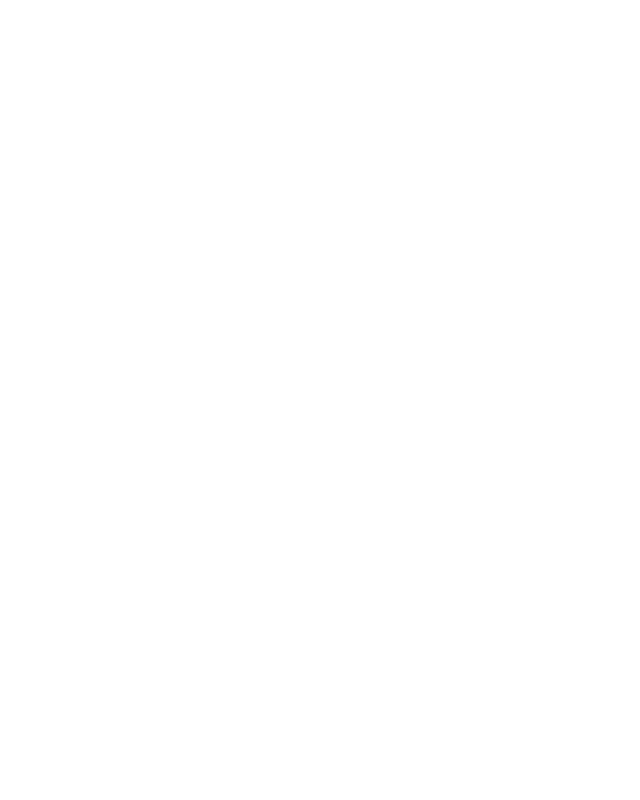
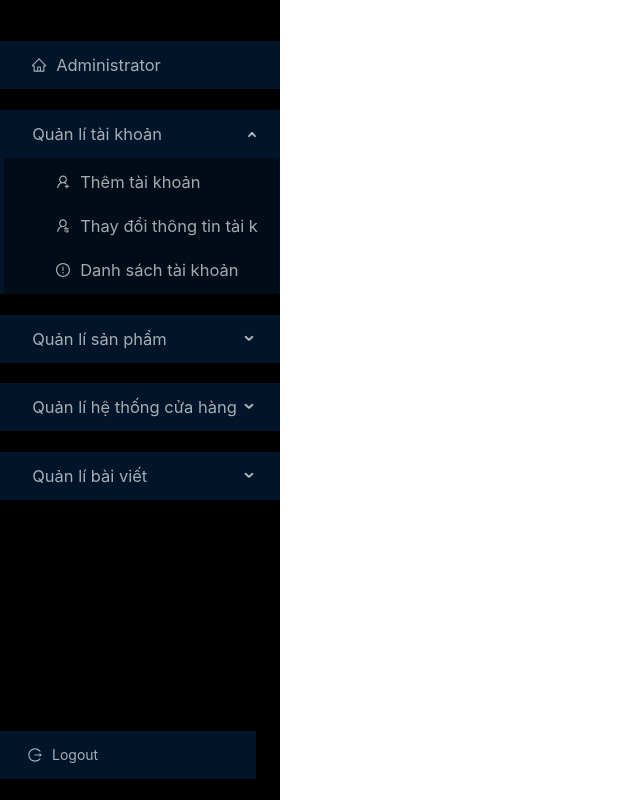
Before and after one commit to HoangQuangKy/ANNA, a React (Vite) app: page /admin in a window 1280 px wide. Before the commit this address had no page. Shown: the whole page, without its empty margins (0-640 px from the left). Built offline with nearby package versions, Linux system fonts and the light colour scheme.

Commit message:
admin page

```diff
--- a/package.json
+++ b/package.json
@@ -13,6 +13,9 @@
     "@react-google-maps/api": "^2.19.2",
     "@react-leaflet/core": "^2.1.0",
     "@reduxjs/toolkit": "^2.0.1",
+    "ant": "^0.2.0",
+    "ant-design": "^1.0.0",
+    "antd": "^5.12.6",
     "axios": "^1.6.3",
     "leaflet": "^1.9.4",
     "react": "^18.2.0",
--- /dev/null
+++ b/src/components/Admin/AdminPage.jsx
@@ -0,0 +1,115 @@
+import React from 'react'
+import CreateUser from './CreateUser';
+import { Routes, Route, Link, useLocation } from 'react-router-dom';
+import { Menu } from 'antd'
+import {
+    UserOutlined,
+    HomeOutlined,
+    VideoCameraOutlined,
+    UserAddOutlined,
+    UserSwitchOutlined,
+    ExclamationCircleOutlined,
+    VideoCameraAddOutlined,
+    SwitcherOutlined,
+    LogoutOutlined
+} from '@ant-design/icons';
+
+const items1 = [
+    { key: '2', label: 'Logout', icon: <LogoutOutlined /> }
+];
+
+const items = [
+    { key: '1', label: 'Administrator', icon: <HomeOutlined /> },
+    {
+        key: 'sub1',
+        label: 'Quản lí tài khoản',
+        icon: <UserOutlined />,
+        children: [
+            { key: '2', label: 'Thêm tài khoản', icon: <UserAddOutlined />, path: 'create_user' },
+            { key: '4', label: 'Thay đổi thông tin tài khoản', icon: <UserSwitchOutlined />, path: 'update_user' },
+            { key: '5', label: 'Danh sách tài khoản', icon: <ExclamationCircleOutlined />, path: 'manage_user' }
+        ]
+    },
+    {
+        key: 'sub2',
+        label: 'Quản lí sản phẩm',
+        icon: <VideoCameraOutlined />,
+        children: [
+            { key: '6', label: 'Thêm sản phẩm mới', icon: <VideoCameraAddOutlined />, path: 'create_product' },
+            { key: '8', label: 'Thay đổi thông tin phim', icon: <SwitcherOutlined />, path: 'manage_product' }
+        ]
+    },
+    {
+        key: 'sub3',
+        label: 'Quản lí hệ thống cửa hàng',
+        icon: <VideoCameraOutlined />,
+        children: [
+            { key: '9', label: 'Thêm cửa hàng mới', icon: <VideoCameraAddOutlined />, path: 'create_store' },
+            { key: '10', label: 'Thông tin cửa hàng', icon: <SwitcherOutlined />, path: 'manage_store' },
+
+        ]
+    },
+    {
+        key: 'sub4',
+        label: 'Quản lí bài viết',
+        icon: <VideoCameraOutlined />,
+        children: [
+            { key: '11', label: 'Thêm bài viết mới', icon: <VideoCameraAddOutlined />, path: 'create_blog' },
+            { key: '12', label: 'Thông tin bài viết', icon: <SwitcherOutlined />, path: 'manage_blog' },
+
+        ]
+    }
+];
+
+function AdminPage() {
+    const location = useLocation();
+
+    return (
+        <div className='w-full h-[100vh] flex flex-row bg-white'>
+            <div className='w-[280px] h-[100vh] bg-black pt-5 flex flex-col pb-5 justify-between'>
+                <div>
+                    {items.map(item => (
+                        <Menu key={item.key} icon={item.icon} theme='dark' mode="inline" defaultOpenKeys={['sub1']} className='w-[280px] text-base flex px-1 mt-5'>
+                            {item.children ? (
+                                <Menu.SubMenu key={item.key} title={item.label} className='w-[275px]'>
+                                    {item.children.map(child => (
+                                        <Menu.Item key={child.key} icon={child.icon} className='w-[275px]' selected={location.pathname.includes(child.path)}>
+                                            {/* <Link to={`/admin/${child.path}`}>{child.label}</Link> */}
+                                            <div>{child.label}</div>
+                                        </Menu.Item>
+                                    ))}
+                                </Menu.SubMenu>
+                            ) : (
+                                <Menu.Item key={item.key} icon={item.icon} selected={location.pathname.includes(item.path)}>
+                                    {/* <Link to={`/admin/${item.path}`}>{item.label}</Link> */}
+                                    <div>{item.label}</div>
+                                </Menu.Item>
+                            )}
+                        </Menu>
+                    ))}
+                </div>
+                <Menu
+                    className='w-[256px]'
+                    mode='inline'
+                    theme='dark'
+                >
+                    {items1.map(item => (
+                        <Menu.Item key={item.key} icon={item.icon}>
+                            {item.label}
+                        </Menu.Item>
+                    ))}
+                </Menu>
+            </div>
+            {/* <Routes>
+                <Route path='create_film' element={<CreateUser />} />
+                <Route path='manage_film' />
+                <Route path={`editfilm/:_id`} />
+                <Route path='create_user'></Route>
+                <Route path={`update_user/:_id`}></Route>
+                <Route path='manage_user'></Route>
+            </Routes> */}
+        </div >
+    )
+}
+
+export default AdminPage
--- /dev/null
+++ b/src/components/Admin/CreateUser.jsx
@@ -0,0 +1,11 @@
+import React from 'react'
+
+function CreateUser() {
+    return (
+        <div className=' text-black'>
+            HEllo aeadsakdaskd
+        </div>
+    )
+}
+
+export default CreateUser
--- a/src/routers/index.jsx
+++ b/src/routers/index.jsx
@@ -3,6 +3,7 @@
 import Home from '../components/Home';
 import LogIn from '../components/Login';
 import Address from '../components/Address/Address';
+import AdminPage from '../components/Admin/AdminPage';
 
 function AppRouter() {
     return (
@@ -10,6 +11,7 @@
             <Route path='/' element={<Home />} />
             <Route path='/login' element={<LogIn />} />
             <Route path='/hệ-thống-cửa-hàng' element={<Address />}></Route>
+            <Route path='/admin' element={<AdminPage />}></Route>
         </Routes>
     );
 }
```
Also changed, not shown: 1 other file (tests, documents, lock files or other folders).
